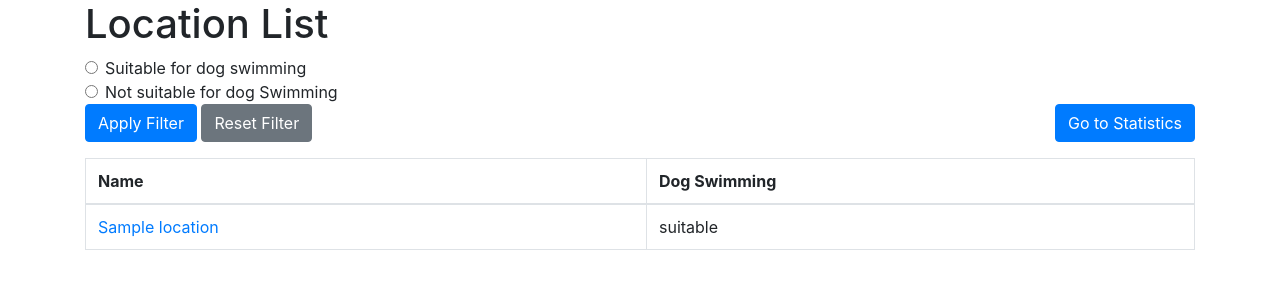
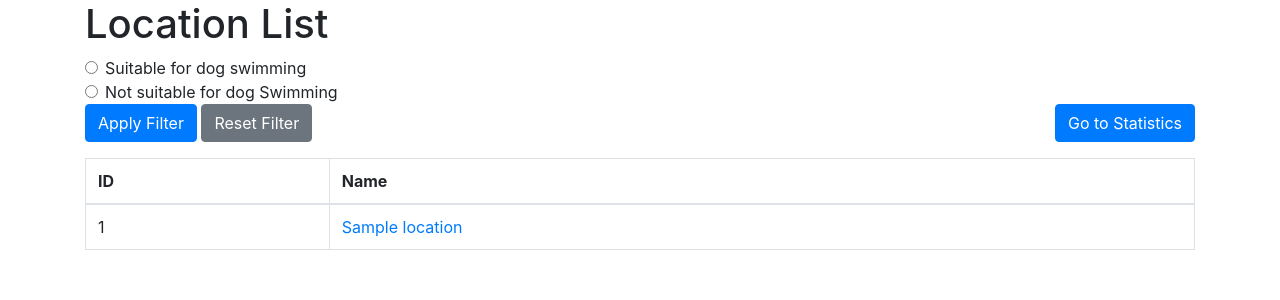
Before and after one commit to forgedis/swimplaces-assignment, a Django app: page / in a window 1280 px wide. Shown: the top 300 px of the page. Run offline with Django 4.2, Linux system fonts and the light colour scheme; tables that the repository leaves empty hold one stand-in row (values such as "Sample post").

Commit message:
Make location name clickable on statistics page and change locations table

```diff
--- a/src/templates/locations.html
+++ b/src/templates/locations.html
@@ -29,15 +29,15 @@
             <table class="table table-bordered mt-3">
                 <thead>
                     <tr>
+                        <th>ID</th>
                         <th>Name</th>
-                        <th>Dog Swimming</th>
                     </tr>
                 </thead>
                 <tbody>
                     {% for location in location_data %}
                     <tr>
+                        <td>{{ location.id }}</td>
                         <td><a href="{% url 'location_detail' location.id %}">{{ location.name }}</a></td>
-                        <td>{{ location.dog_swimming }}</td>
                     </tr>
                     {% endfor %}
                 </tbody>
--- a/src/templates/statistics.html
+++ b/src/templates/statistics.html
@@ -38,7 +38,7 @@
                 <tbody>
                     {% for location in top_10_locations %}
                         <tr>
-                            <td>{{ location.name }}</td>
+                            <td><a href="{% url 'location_detail' location.id %}">{{ location.name }}</a></td>
                             <td>{{ location.rating }}</td>
                         </tr>
                     {% endfor %}
```
